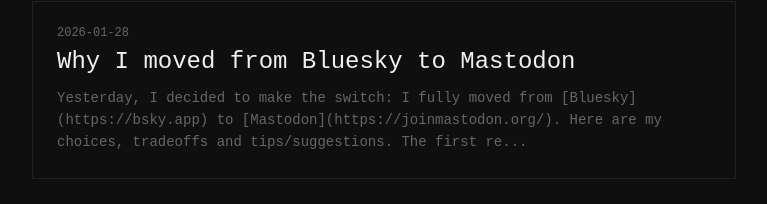
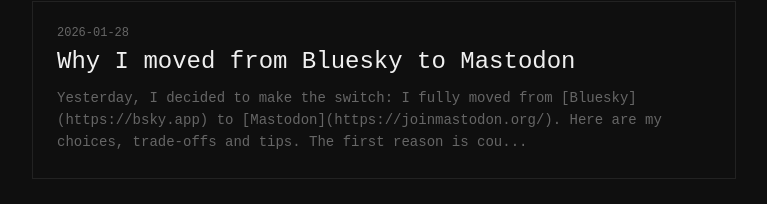
Before and after one commit to thomasboom/thomasboom, a Next.js app in the folder website/: page /blog in a window 1280 px wide. Shown: the part 485-689 px from the top of the page, without its empty margins (256-1023 px from the left). Built offline with nearby package versions, Linux system fonts and the light colour scheme; a web font is replaced by a local one.

Commit message:
Update posts.ts

```diff
--- a/website/app/blog/posts.ts
+++ b/website/app/blog/posts.ts
@@ -18,22 +18,22 @@ export const posts: Post[] = [
     slug: 'why-i-moved-from-bluesky-to-mastodon',
     title: 'Why I moved from Bluesky to Mastodon',
     date: '2026-01-28',
-    content: `Yesterday, I decided to make the switch: I fully moved from [Bluesky](https://bsky.app) to [Mastodon](https://joinmastodon.org/). Here are my choices, tradeoffs and tips/suggestions.
+    content: `Yesterday, I decided to make the switch: I fully moved from [Bluesky](https://bsky.app) to [Mastodon](https://joinmastodon.org/). Here are my choices, trade-offs and tips.
 
-  The first reason why I moved to Mastodon, is the country of origin. Bluesky is made and registered in the USA, which, depending on your political views, might be already a good reason to switch, but for me, I did it because I want to become more free of US based tech, and switch to EU based alternatives. Mastodon is officially registered in Germany, but can be hosted everywhere around the planet.
+  The first reason is country of origin. Bluesky is made and registered in the USA, which, depending on your views, might already be a good reason to switch; for me, I’m simply trying to rely less on US-based tech and pick EU alternatives. Mastodon is officially registered in Germany but can be hosted anywhere.
 
-  That leads me to my second point: decentralization: Bluesky can only partially be self-hosted, with a PDS: on Mastodon, each “instance” is a full server that handles community membership, UI, hosting, and feeds. On Bluesky, a PDS mostly just holds your personal account data; feeds and UI are usually aggregated elsewhere but still pull in your data.
+  That leads to my second point: decentralization. Bluesky can only be partially self-hosted with a PDS; on Mastodon, each “instance” is a full server that handles community membership, UI, hosting and feeds. On Bluesky, a PDS mostly just holds your personal account data while feeds and UI are aggregated elsewhere.
 
-  My third point also is connected to my second one: customization. With Bluesky, you can have third-party frontends, but they aren't as common as with Mastodon. When you pick a Mastodon server, you can also pick one based on moderation rules.
+  Third point: customization. Bluesky has third-party frontends, but they’re less common than on Mastodon. When you pick a Mastodon server, you can choose one whose moderation rules fit you.
 
-  Fourth one: interoperability. Because Mastodon is part of the Fediverse, it can interoperate with many other social media, so I can see all content from other platforms, like [Threads](https://threads.net), [Loops](https://joinloops.org/) and [Pixelfed](https://pixelfed.org/)
+  Fourth: interoperability. Because Mastodon is part of the Fediverse, it can talk to many other social networks, so I can see content from [Threads](https://threads.net), [Loops](https://joinloops.org) and [Pixelfed](https://pixelfed.org).
 
-  These are my points why I decided to make the switch, but how did the switch actually go? Because you are moving between different protocols, there sadly isn't a straight import/export feature yet, so I had to do it all manually. Surprisingly many people and communities have setup a mirror on Mastodon, manually or by using [Bridgy Fed](https://fed.brid.gy/), but I did still notice that a lot of (primarily personal) accounts aren't on Mastodon yet.
+  How did the move go? Because the protocols differ, there’s no import/export yet, so I did it manually. Surprisingly, lots of people and communities already mirror to Mastodon, either by hand or via [Bridgy Fed](https://fed.brid.gy), though plenty of personal accounts still aren’t there.
 
-  I registered my account on [mastodon.social](https://mastodon.social), by far the largest server out there. The signup process was straightforward, but I did notice the UI had way less polish. I also can't sign up with a [addy.io](https://addy.io) email alias.
+  I registered on [mastodon.social](https://mastodon.social), the largest server. Sign-up was straightforward, but the UI had less polish and it wouldn’t accept my [addy.io](https://addy.io) email alias.
 
-  As I just mentioned, the UI/UX of Mastodon isn't the greatest thing out there, but, as always, there is a fix for that. I now use [elk.zone](https://elk.zone/), a FOSS third-party frontend with an amazing UI/UX.
+  As for the UI/UX, I now use [elk.zone](https://elk.zone), a FOSS third-party frontend with great UI/UX.
 
-  And for the rest? I'll do a longer term review later, when I have used the platform for a few days.`
+  And the rest? I’ll post a longer-term review after I’ve used the platform for a few days.`
   }
 ];
```
